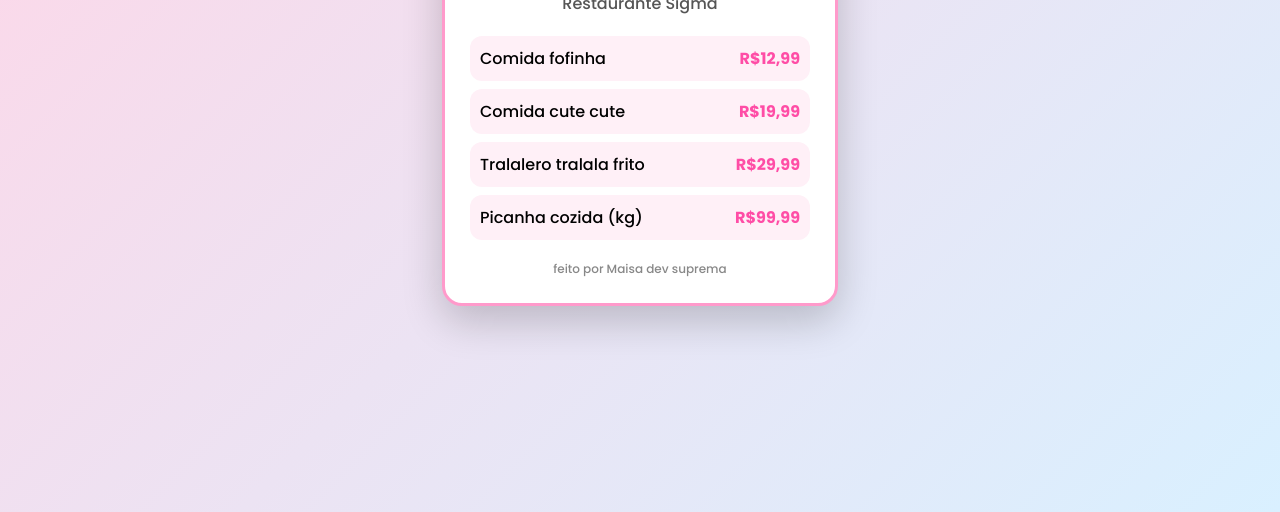
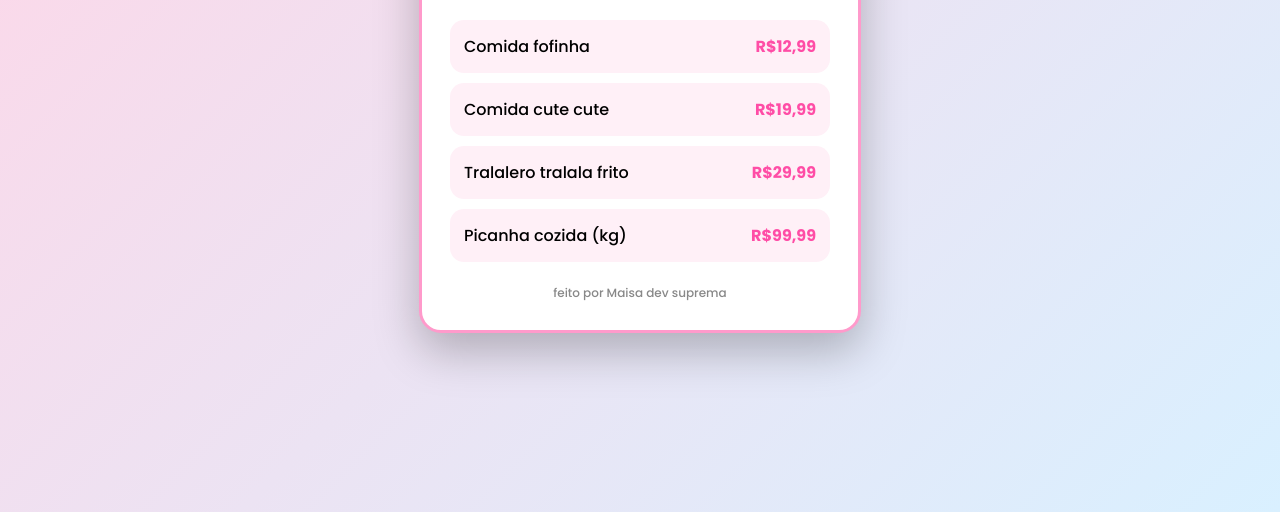
Before and after one commit to maisagomesborabill/KKKKK, a plain HTML site: page index.html in a window 1280 px wide. Shown: the part 288-800 px from the top of the page. Drawn offline with Linux system fonts and the light colour scheme.

Commit message:
Atualizar o index.html

```diff
--- a/index.html
+++ b/index.html
@@ -2,6 +2,7 @@
 <html lang="pt-BR">
 <head>
 <meta charset="UTF-8">
+<meta name="viewport" content="width=device-width, initial-scale=1.0">
 <title>Cardápio Digital</title>
 
 <link href="https://fonts.googleapis.com/css2?family=Poppins:wght@300;500;700&display=swap" rel="stylesheet">
@@ -10,7 +11,7 @@
 
 body{
     margin:0;
-    height:100vh;
+    min-height:100vh;
     display:flex;
     justify-content:center;
     align-items:center;
@@ -21,24 +22,25 @@ body{
 /* animação de abrir */
 @keyframes abrirCardapio{
     0%{
-        transform:scaleY(0) scaleX(0.7);
+        transform:scaleY(0) scaleX(0.9);
         opacity:0;
     }
     60%{
-        transform:scaleY(1.1) scaleX(1);
+        transform:scaleY(1.05) scaleX(1);
     }
     100%{
-        transform:scaleY(1) scaleX(1);
+        transform:scaleY(1);
         opacity:1;
     }
 }
 
 .cardapio{
     background:white;
-    width:340px;
-    padding:25px;
-    border-radius:20px;
-    box-shadow:0 15px 40px rgba(0,0,0,0.2);
+    width:90%;
+    max-width:380px;
+    padding:28px;
+    border-radius:22px;
+    box-shadow:0 18px 45px rgba(0,0,0,0.25);
     text-align:center;
     border:3px solid #ff9acb;
     animation:abrirCardapio 0.8s ease forwards;
@@ -47,45 +49,56 @@ body{
 
 h1{
     margin:0;
-    font-size:26px;
+    font-size:clamp(24px, 6vw, 30px);
     color:#ff4da6;
 }
 
 .sub{
-    margin-top:5px;
-    margin-bottom:20px;
+    margin-top:6px;
+    margin-bottom:22px;
     color:#555;
     font-weight:500;
+    font-size:clamp(14px, 4vw, 16px);
 }
 
 .item{
     display:flex;
     justify-content:space-between;
-    padding:10px;
-    margin:8px 0;
-    border-radius:12px;
+    align-items:center;
+    padding:14px;
+    margin:10px 0;
+    border-radius:14px;
     background:#fff0f7;
-    transition:0.2s;
-}
-
-.item:hover{
-    transform:scale(1.05);
-    background:#ffe3f1;
 }
 
 .nome{
     font-weight:500;
+    font-size:clamp(14px, 4vw, 16px);
 }
 
 .preco{
     font-weight:700;
+    font-size:clamp(14px, 4vw, 16px);
     color:#ff4da6;
 }
 
+/* toque mobile */
+.item:active{
+    background:#ffe3f1;
+    transform:scale(0.98);
+}
+
 .rodape{
-    margin-top:20px;
+    margin-top:22px;
     font-size:12px;
     color:#888;
+}
+
+/* ajustes extras p telas muito pequenas */
+@media (max-width:360px){
+    .cardapio{
+        padding:22px;
+    }
 }
 
 </style>
```
